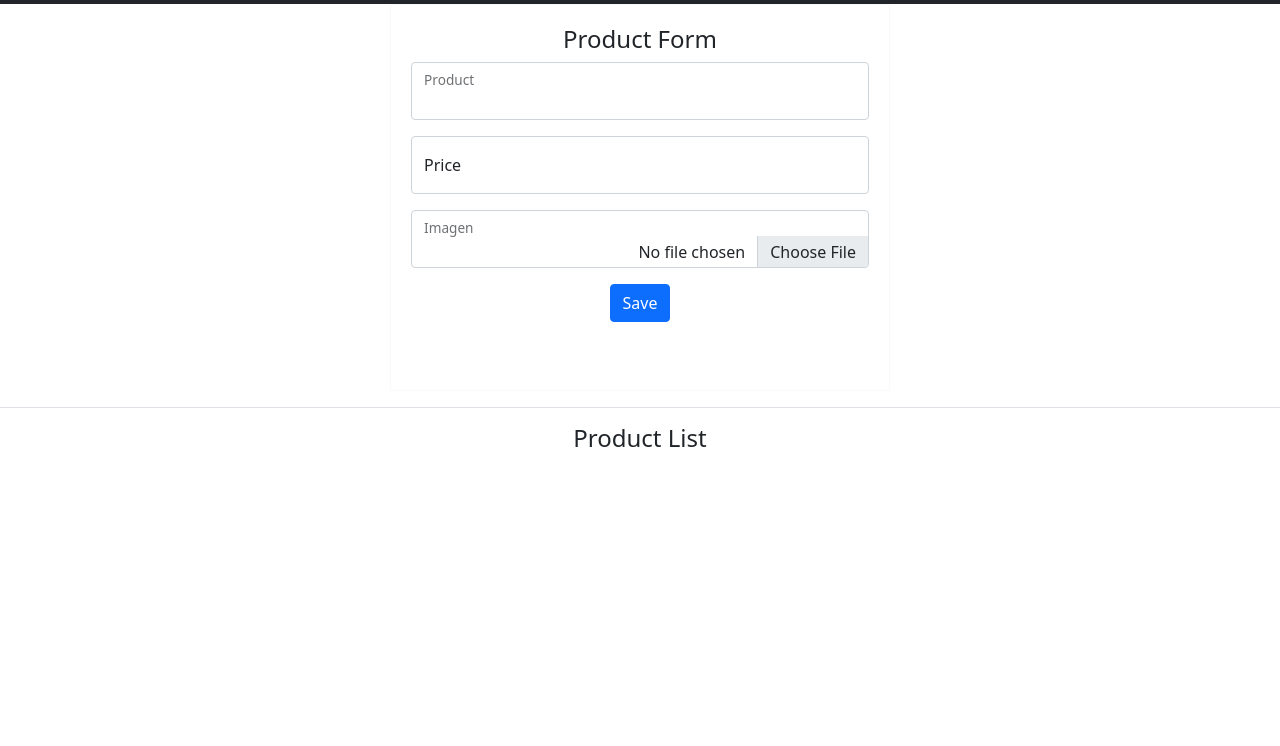
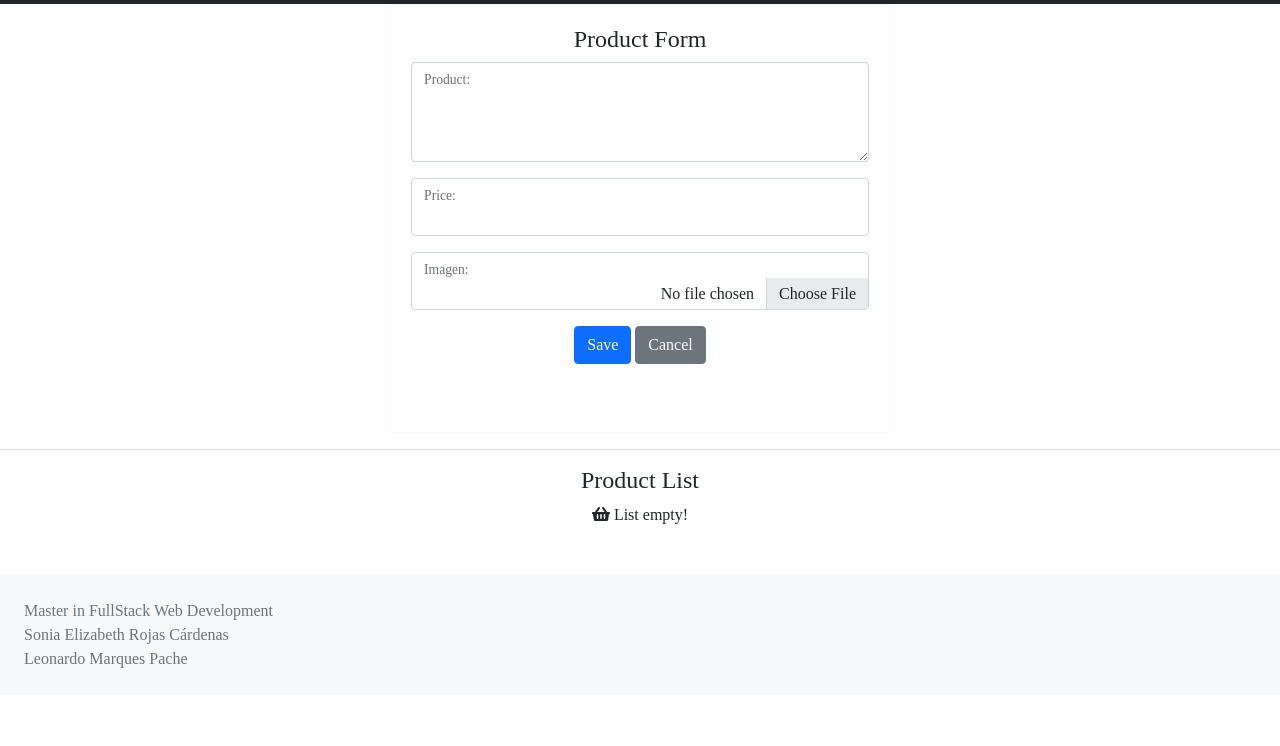
Before and after one commit to serojascardenas/modulo3_semana3, a plain HTML site: page index.html in a window 1280 px wide. Shown: the part 54-800 px from the top of the page. Drawn offline with nearby package versions, Linux system fonts and the light colour scheme.

Commit message:
cambios finales del front y estilos

```diff
--- a/assets/css/styles.css
+++ b/assets/css/styles.css
@@ -1,3 +1,7 @@
+body {
+  font-family: serif;
+}
+
 div.form {
   padding: 20px;
 }
@@ -12,3 +16,10 @@ div.form {
     max-width: 500px;
   }
 }
+.card-img-top {
+  width: auto;
+}
+
+#input-product-price {
+  text-align:right;
+}
--- a/assets/js/index.js
+++ b/assets/js/index.js
@@ -5,7 +5,7 @@ window.addEventListener('DOMContentLoaded', function(event) {
     const allInputs = document.querySelectorAll('input');
     const buttonSave = document.querySelector('#button-save');
     const divProducts = document.querySelector('#div-products');
-    const divListProducts = document.querySelector('#list-products');
+    const divEmpty = document.querySelector('#empty-list');
 
     document.cookie = "promo_shown=1; Max-Age=2600000; Secure";
 
@@ -17,6 +17,8 @@ window.addEventListener('DOMContentLoaded', function(event) {
             }
         })
     });
+
+    divEmpty.style.display = "block";
 
     buttonSave.addEventListener('click', function(event) {
         event.preventDefault();
@@ -42,12 +44,16 @@ window.addEventListener('DOMContentLoaded', function(event) {
             inputProductPrice.classList.remove('is-invalid');
             inputProductImg.classList.remove('is-invalid');
 
+            if (divEmpty.style.display === 'block')
+                divEmpty.style.display = 'none';
+
             let randomImage = Math.random() * (100 - 1) + 1;
+            let url = window.URL.createObjectURL(inputProductImg.files[0]);
 
             divProducts.innerHTML +=
                 `<div class='col col-sm-6 col-md-4 col-lg-3 col-xl-2 p-3 d-block'>
                         <div class="card">
-                            <img src="https://picsum.photos/200/?random=${randomImage}" class="card-img-top">
+                            <img src="${url}" class="card-img-top">
                             <div class="card-body">
                                 <output class="card-title">${inputProductPrice.value}</output>
                                 <p class="card-text">${inputProductName.value.toUpperCase()}</p>
@@ -61,13 +67,9 @@ window.addEventListener('DOMContentLoaded', function(event) {
         }
 
     });
-
     inputProductPrice.addEventListener('focus', onFocus);
     inputProductPrice.addEventListener('blur', onBlur);
-
 });
-
-
 
 function onFocus(e) {
     var value = e.target.value;
@@ -89,6 +91,8 @@ function formatNumber(n) {
         currency: 'USD',
         currencyDisplay: "symbol"
     });
-
+    n = n.replace("$", '')
+    if (n === 'NaN')
+        return ''
     return formatter.format(n); /* $2,500.00 */
 }
--- a/index.html
+++ b/index.html
@@ -29,20 +29,21 @@
                     <form>
                         <!-- Name of product text-->
                         <div class="form-floating pb-3">
-                            <input type="text" class="form-control" id="input-product-name">
-                            <label for="input-product-name" class="form-label">Product</label>
+                            <textarea class="form-control" id="input-product-name" style="height: 100px"></textarea>
+                            <label for="input-product-name" class="form-label">Product:</label>
                         </div>
                         <!-- Price in decimal-->
                         <div class="form-floating pb-3">
-                            <input class="form-control" type="text" name="currency-field" id="input-product-price" value="" data-type="currency" placeholder=" $1,000.00" />
-                            <label for="input-product-price" class="form-label">Price</label>
+                            <input type="text" class="form-control" id="input-product-price" value=""/>
+                            <label for="input-product-price" class="form-label">Price:</label>
                         </div>
                         <!-- Img can be a link for a random image-->
                         <div class="form-floating pb-3">
                             <input type="file" class="form-control" id="input-product-img" />
-                            <label for="input-product-img" class="form-label">Imagen</label>
+                            <label for="input-product-img" class="form-label">Imagen:</label>
                         </div>
                         <button type="button" class="btn btn-primary" id="button-save">Save</button>
+                        <button type="reset" class="btn btn-secondary" id="button-cancel">Cancel</button>
                     </form>
                 </div>
             </div>
@@ -51,11 +52,15 @@
     </section>
     <!--Section to list products-->
     <div class="border-top my-3"></div>
-    <section>
+    <section class="pb-5">
         <div class="row text-center">
             <h4>Product List</h4>
+            <div id="empty-list">
+                <i class="fas fa-shopping-basket"></i>
+                <spam>List empty! </spam>
+            </div>
         </div>
-        <div class="border-start ms-5 me-5">
+        <div class="border-start">
             <div class="container-fluid">
                 <div class="row text-center" id="div-products">
 
@@ -63,6 +68,13 @@
             </div>
         </div>
     </section>
+    <footer class="bg-light text-muted p-4">
+        <div>
+            <p style="margin-bottom: 0;">Master in FullStack Web Development</p>
+            <p style="margin-bottom: 0;">Sonia Elizabeth Rojas Cárdenas</p>
+            <p style="margin-bottom: 0;">Leonardo Marques Pache</p>
+        </div>
+    </footer>
 </body>
 
 </html>
```
